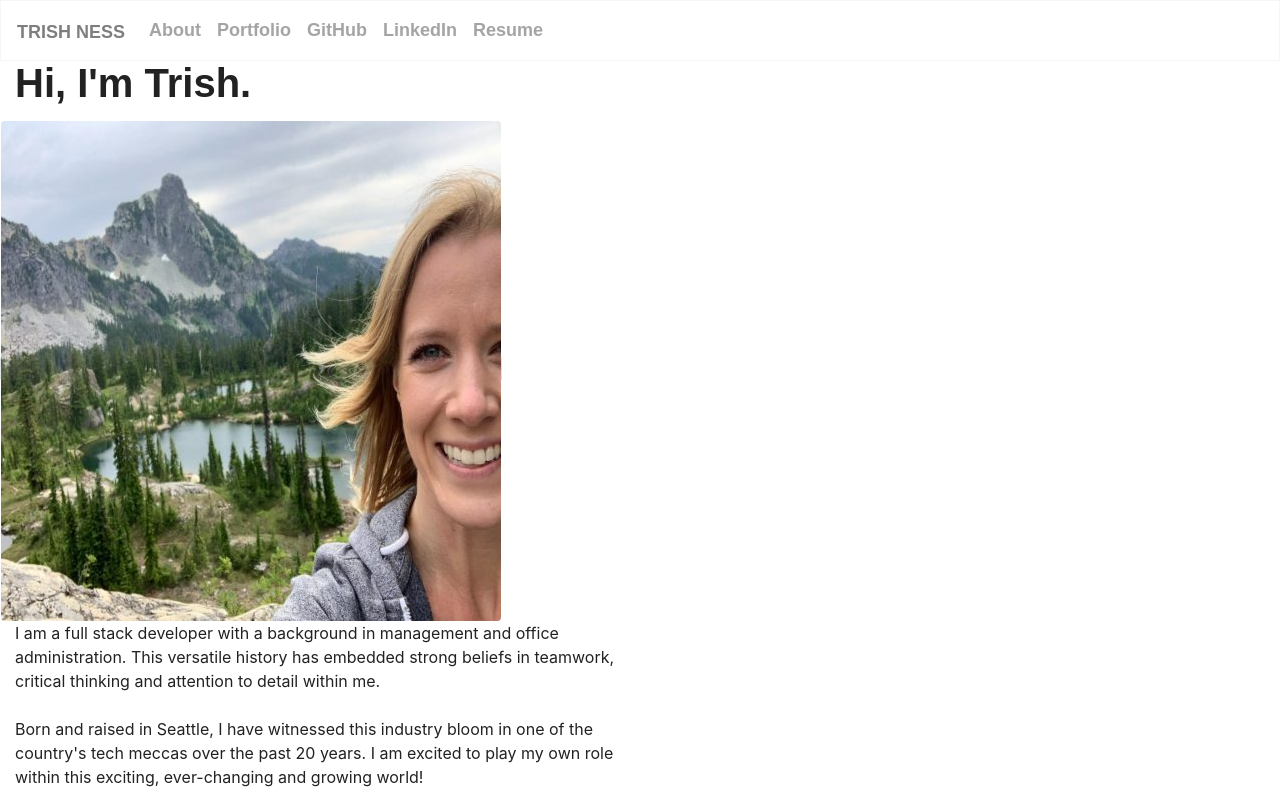
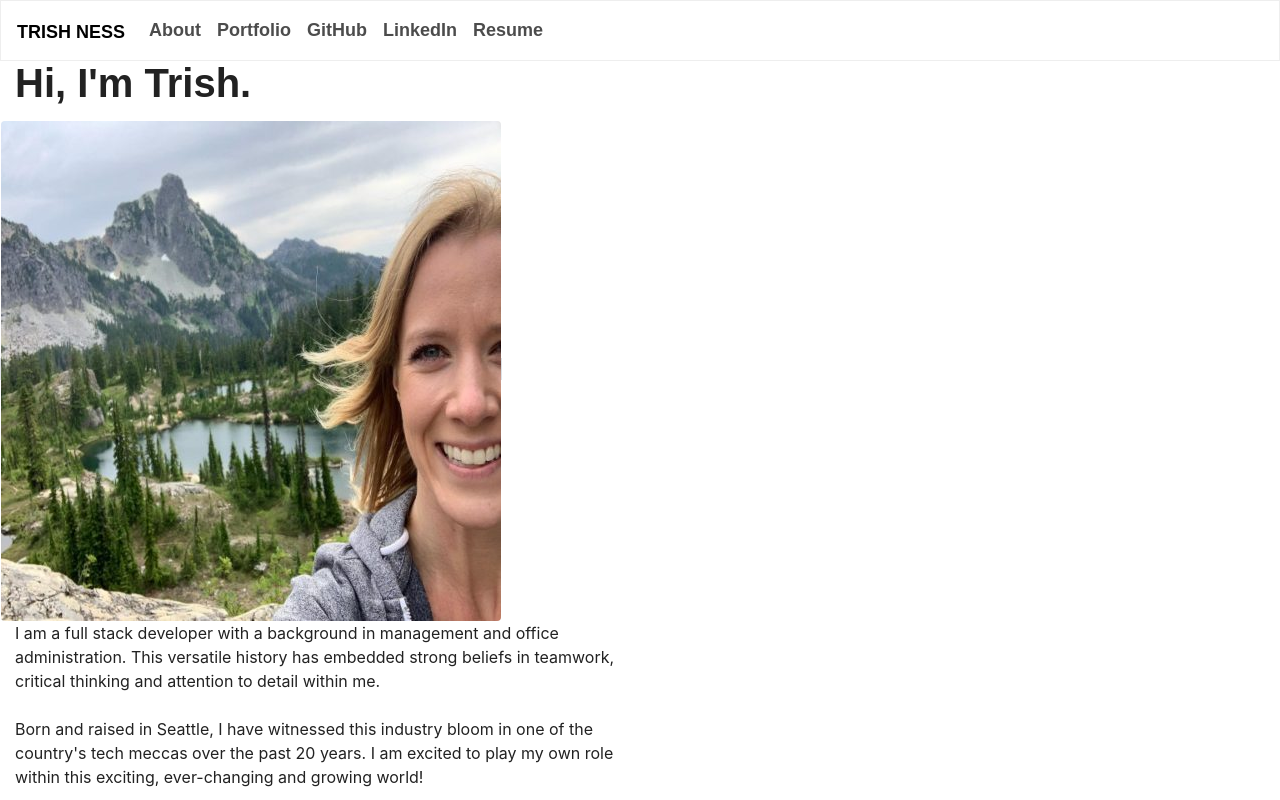
Before and after one commit to trishness/trishness-portfolio, a React (Create React App) app: page / in a window 1280 px wide. Shown: the top 800 px of the page. Built offline with nearby package versions, Linux system fonts and the light colour scheme; a web font is replaced by a local one.

Commit message:
trying to get the nav bar to show up

```diff
--- a/src/components/Nav/index.js
+++ b/src/components/Nav/index.js
@@ -1,6 +1,6 @@
 import React from "react";
 import {Link} from "react-router-dom"
-import style from "./style.css"
+// import style from "./style.css"
 import resume from "./resume.pdf"
 
 function Nav() {
--- a/src/components/Nav/style.css
+++ b/src/components/Nav/style.css
@@ -1,3 +1,3 @@
-.nav{
+/* .nav{
     opacity: 50%;
-}
+} */
```
